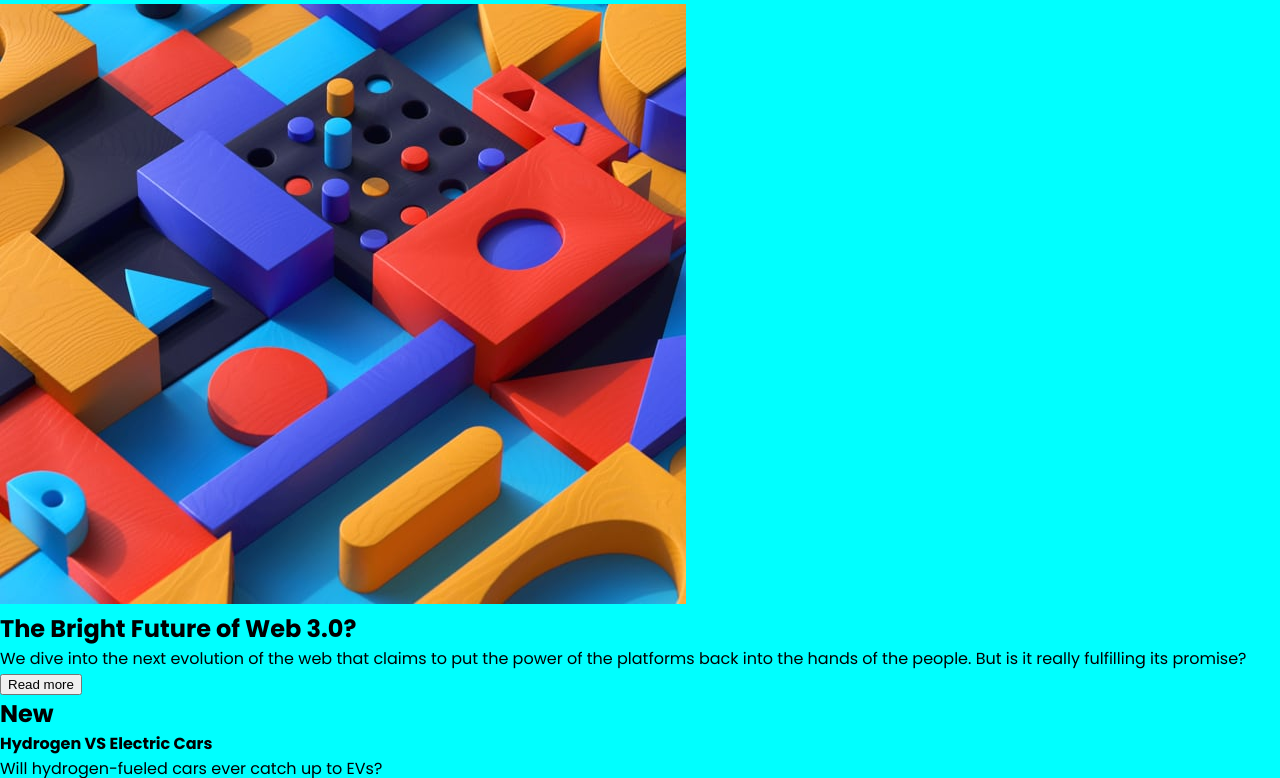
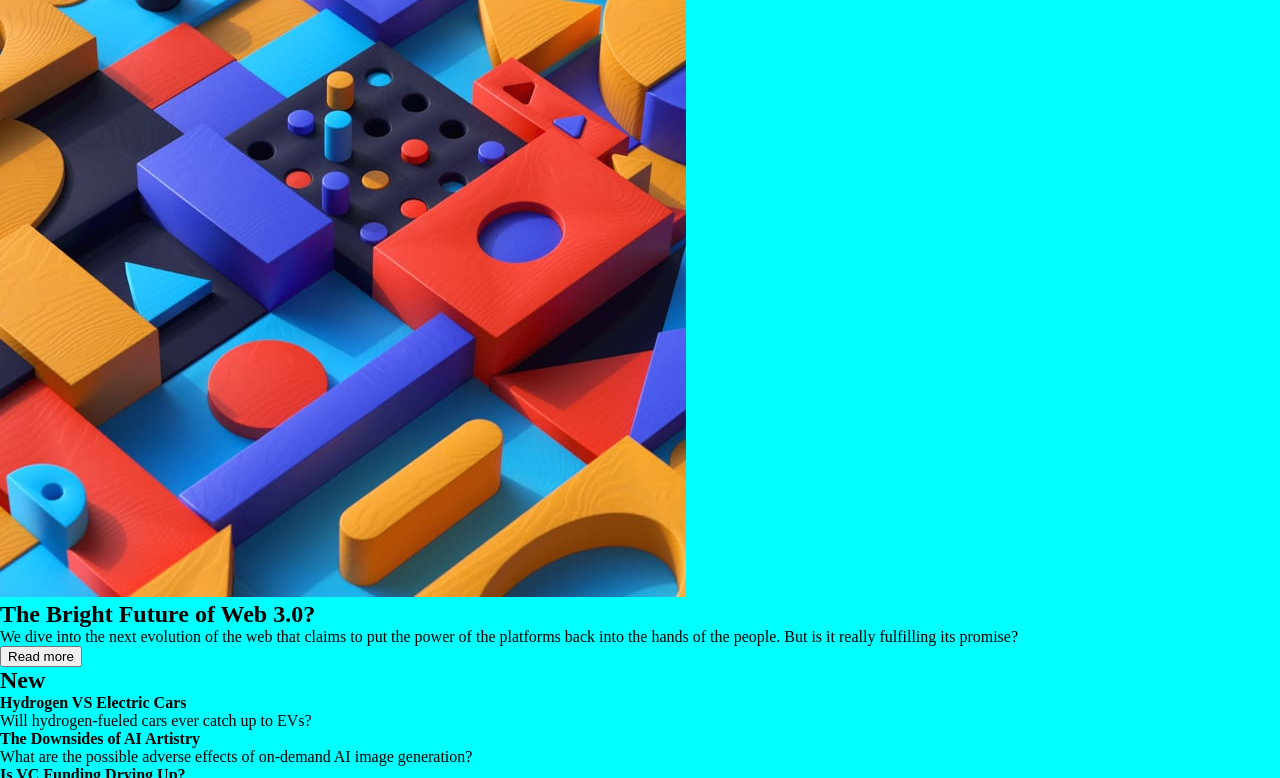
Before and after one commit to learningcoding2022/news-homepage, a website: page index.html in a window 1280 px wide. Shown: the part 68-846 px from the top of the page. Drawn offline with Linux system fonts and the light colour scheme; files whose address does not match are found by name.

Commit message:
component info

```diff
--- a/_components.scss
+++ b/_components.scss
@@ -18,24 +18,39 @@ $c-button-primary-text: #{$c-black};
 $c-button-secondary-text: #{$c-white};
 
 @mixin primary-text {
-font-family: "Poppins", sans-serif;
+font-family: "Inter", sans-serif;
 font-weight: 400;
 font-style: normal;
-font-size: 1.0em;
+font-size: 3.0em;
 text-align: left;
 }
 
 @mixin secondary-text {
-font-family: "Bebas Neue", sans-serif;
-font-weight: 400;
+font-family: "Inter", sans-serif;
+font-weight: bold;
 font-style: normal;
 font-size: 2.5em;
-letter-spacing: 1.5px;
+}
+
+@mixin tertiary-text {
+font-family: "Inter", sans-serif;
+font-weight:bolder;
+font-style: normal;
+font-size: 2.0em;
 }
 
 @mixin button {
-background-color: white;
-border: 2px solid white;
-border-radius: 20px;
-padding: 10px;
+background-color: coral;
+color: $c-button-primary-text;
+padding: 10px;//may need to change this
 }
+
+@mixin lightMode {
+background-color: $c-background-white;
+color: $c-black;
+}
+
+@mixin darkMode {
+background-color: $c-background-black;
+color: $c-white;
+}
--- a/index.scss
+++ b/index.scss
@@ -1,6 +1,6 @@
 /*order of import does matter*/
 /* order of this allows base file to know variables*/
-@import url("https://fonts.googleapis.com/css2?family=Poppins:ital,wght@0,100;0,200;0,300;0,400;0,500;0,600;0,700;0,800;0,900;1,100;1,200;1,300;1,400;1,500;1,600;1,700;1,800;1,900&display=swap");
+@import url('https://fonts.googleapis.com/css2?family=Inter:wght@100..900&display=swap');
 /* reset styles */
 * {
   color: inherit;
```
Also changed, not shown: index.css, 1 other file.
